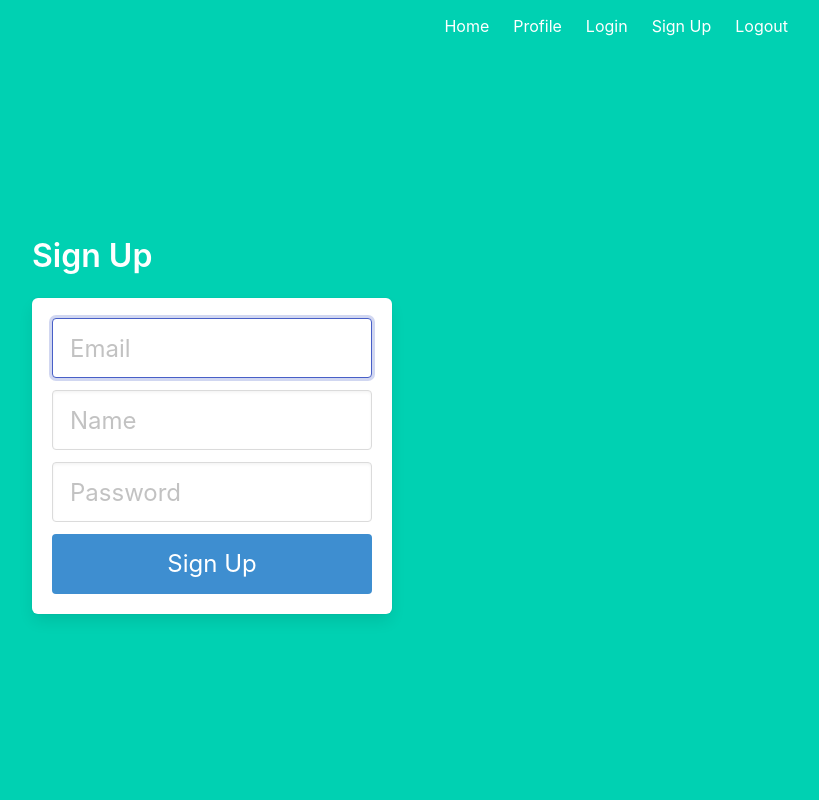
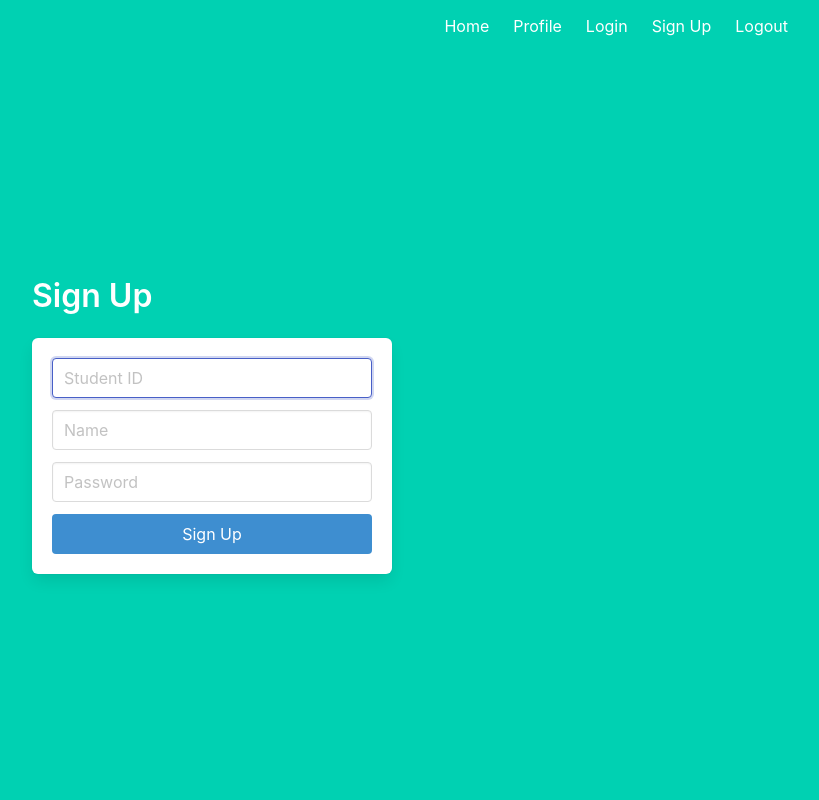
Before and after one commit to cathaypacific8747/xdhacks, a Flask app: page /signup in a window 1280 px wide. Shown: the whole page, without its empty margins (428-1247 px from the left). Run offline with Flask 2, Linux system fonts and the light colour scheme.

Commit message:
finish signup

```diff
--- a/project/auth.py
+++ b/project/auth.py
@@ -1,16 +1,37 @@
-from flask import Blueprint, render_template
+from flask import Blueprint, render_template, redirect, url_for, request
+from flask.helpers import flash
+from werkzeug.security import generate_password_hash, check_password_hash
+from .models import User
 from . import db
 
 auth = Blueprint('auth', __name__)
+
+@auth.route('/signup')
+def signup():
+    return render_template('signup.html')
+
+@auth.route('/signup', methods=['POST'])
+def signup_post():
+    stdid = request.form.get('stdid') # unique
+    name = request.form.get('name')
+    password = request.form.get('password')
+
+    user = User.query.filter_by(stdid=stdid).first()
+
+    if user: # user exists in database, redirect to signup to retry
+        flash('User already exists!')
+        return redirect(url_for('auth.signup'))
+
+    # otherwise create new user with hashed pwd.
+    new_user = User(stdid=stdid, name=name, password=generate_password_hash(password, method='sha256'))
+    db.session.add(new_user)
+    db.session.commit()
+    return redirect(url_for('auth.login')) # redirect to login page when signup is successful
 
 @auth.route('/login')
 def login():
     return render_template('login.html')
 
-@auth.route('/signup')
-def signup():
-    return render_template('signup.html')
-
 @auth.route('/logout')
 def logout():
     return 'Logout'
--- a/project/models.py
+++ b/project/models.py
@@ -2,6 +2,6 @@ from . import db
 
 class User(db.Model):
     id = db.Column(db.Integer, primary_key=True) # primary keys are required by SQLAlchemy
-    email = db.Column(db.String(100), unique=True)
+    studentid = db.Column(db.String(10), unique=True)
     name = db.Column(db.String(1000))
     password = db.Column(db.String(100))
--- a/project/templates/index.html
+++ b/project/templates/index.html
@@ -2,9 +2,6 @@
 
 {% block content %}
 <h1 class="title">
-  Flask Login Example
+  TEST
 </h1>
-<h2 class="subtitle">
-  Easy authentication and authorization in Flask.
-</h2>
 {% endblock %}
--- a/project/templates/login.html
+++ b/project/templates/login.html
@@ -7,13 +7,13 @@
         <form method="POST" action="/login">
             <div class="field">
                 <div class="control">
-                    <input class="input is-large" type="email" name="email" placeholder="Your Email" autofocus="">
+                    <input class="input" type="text" name="stdid" placeholder="Student ID" autofocus="">
                 </div>
             </div>
 
             <div class="field">
                 <div class="control">
-                    <input class="input is-large" type="password" name="password" placeholder="Your Password">
+                    <input class="input" type="password" name="password" placeholder="Password">
                 </div>
             </div>
             <div class="field">
@@ -22,7 +22,7 @@
                     Remember me
                 </label>
             </div>
-            <button class="button is-block is-info is-large is-fullwidth">Login</button>
+            <button class="button is-block is-info is-fullwidth">Login</button>
         </form>
     </div>
 </div>
--- a/project/templates/signup.html
+++ b/project/templates/signup.html
@@ -4,26 +4,32 @@
 <div class="column is-4 is-offset-4">
     <h3 class="title">Sign Up</h3>
     <div class="box">
+        {% with messages = get_flashed_messages() %}
+        {% if messages %}
+            <div class="notification is-danger">{{ messages[0] }}</a>.
+            </div>
+        {% endif %}
+        {% endwith %}
         <form method="POST" action="/signup">
             <div class="field">
                 <div class="control">
-                    <input class="input is-large" type="email" name="email" placeholder="Email" autofocus="">
+                    <input class="input" type="text" name="stdid" placeholder="Student ID" autofocus="">
                 </div>
             </div>
 
             <div class="field">
                 <div class="control">
-                    <input class="input is-large" type="text" name="name" placeholder="Name" autofocus="">
+                    <input class="input" type="text" name="name" placeholder="Name">
                 </div>
             </div>
 
             <div class="field">
                 <div class="control">
-                    <input class="input is-large" type="password" name="password" placeholder="Password">
+                    <input class="input" type="password" name="password" placeholder="Password">
                 </div>
             </div>
 
-            <button class="button is-block is-info is-large is-fullwidth">Sign Up</button>
+            <button class="button is-block is-info is-fullwidth">Sign Up</button>
         </form>
     </div>
 </div>
```
Also changed, not shown: project/db.sqlite (added).
